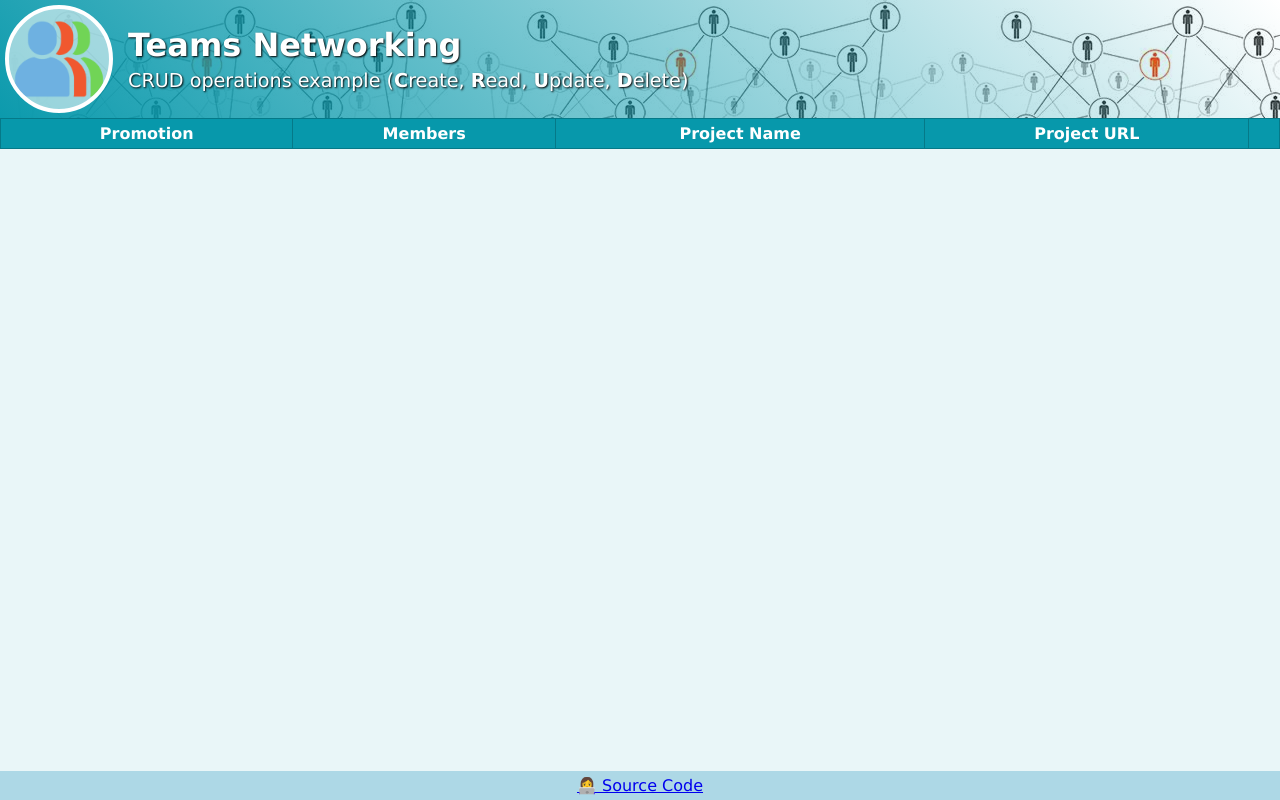
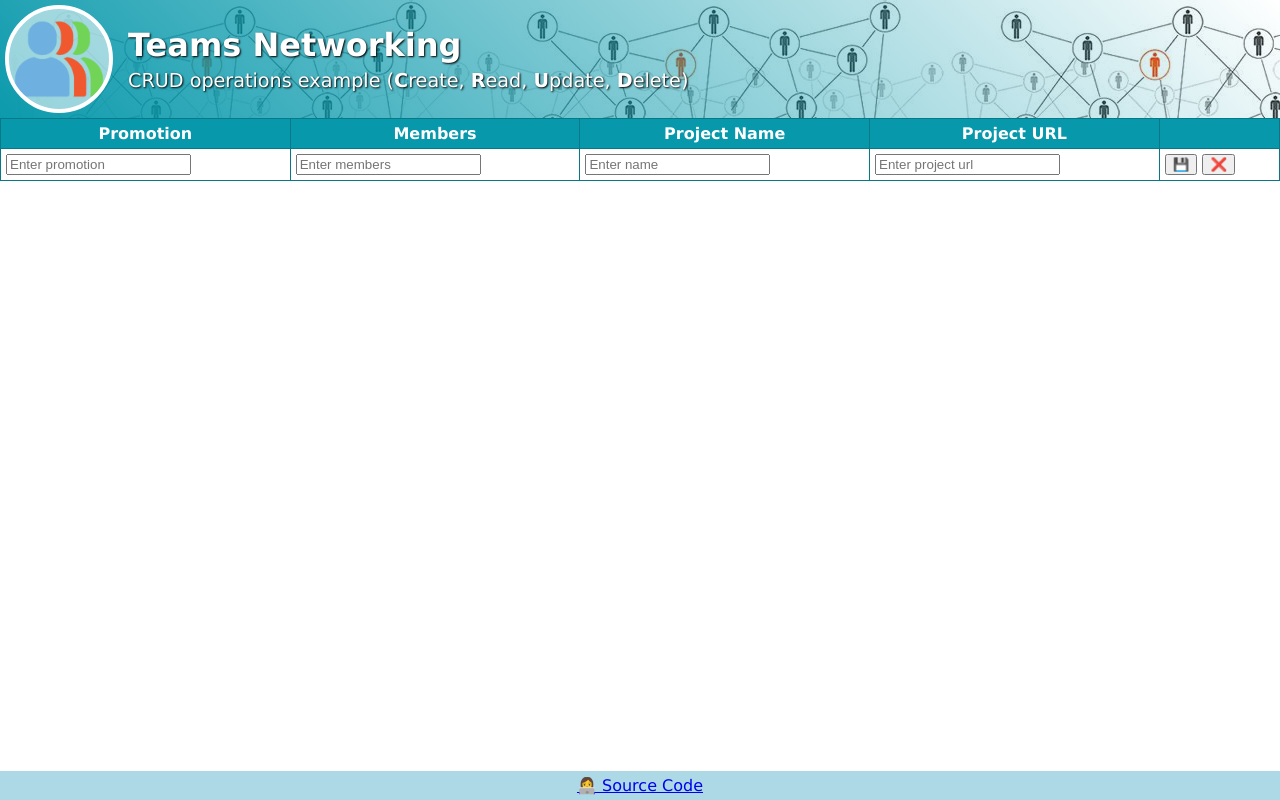
Before and after one commit to EchilibratuL-2/teams-networking, a website built with webpack: page src/index.html in a window 1280 px wide. Built offline with nearby package versions, Linux system fonts and the light colour scheme; files whose address does not match are found by name.

Commit message:
create static form to create team

```diff
--- a/src/index.html
+++ b/src/index.html
@@ -21,6 +21,7 @@
       </div>
     </header>
     <section>
+      <form action="secretary.html" method="post">
       <table id="teamsTable" border="1">
         <thead>
           <tr>
@@ -32,7 +33,27 @@
           </tr>
         </thead>
         <tbody></tbody>
-        <tfoot></tfoot>
+        <tfoot>
+          <tr>
+            <td>
+              <input type="text" name="promotion" id="promotion" placeholder="Enter promotion" required/>
+            </td>
+            <td>
+              <input type="text" name="members" id="members" placeholder="Enter members" required/>
+            </td>
+            <td>
+              <input type="text" name="name" id="name" placeholder="Enter name" required/>
+            </td>
+            <td>
+              <input type="text" name="url" id="url" placeholder="Enter project url" required/>
+            </td>
+            <td>
+              <button type="submit">💾</button>
+              <button type="reset">❌</button>
+            </td>
+          </tr>
+        </form>
+        </tfoot>
       </table>
     </section>
     <footer>
--- a/src/style.css
+++ b/src/style.css
@@ -20,7 +20,7 @@ body {
   display: flex;
   flex-direction: column;
   font-family: Verdana;
-  background-color: #e9f6f8;
+  background-color: #e9;
 }
 
 header {
```
